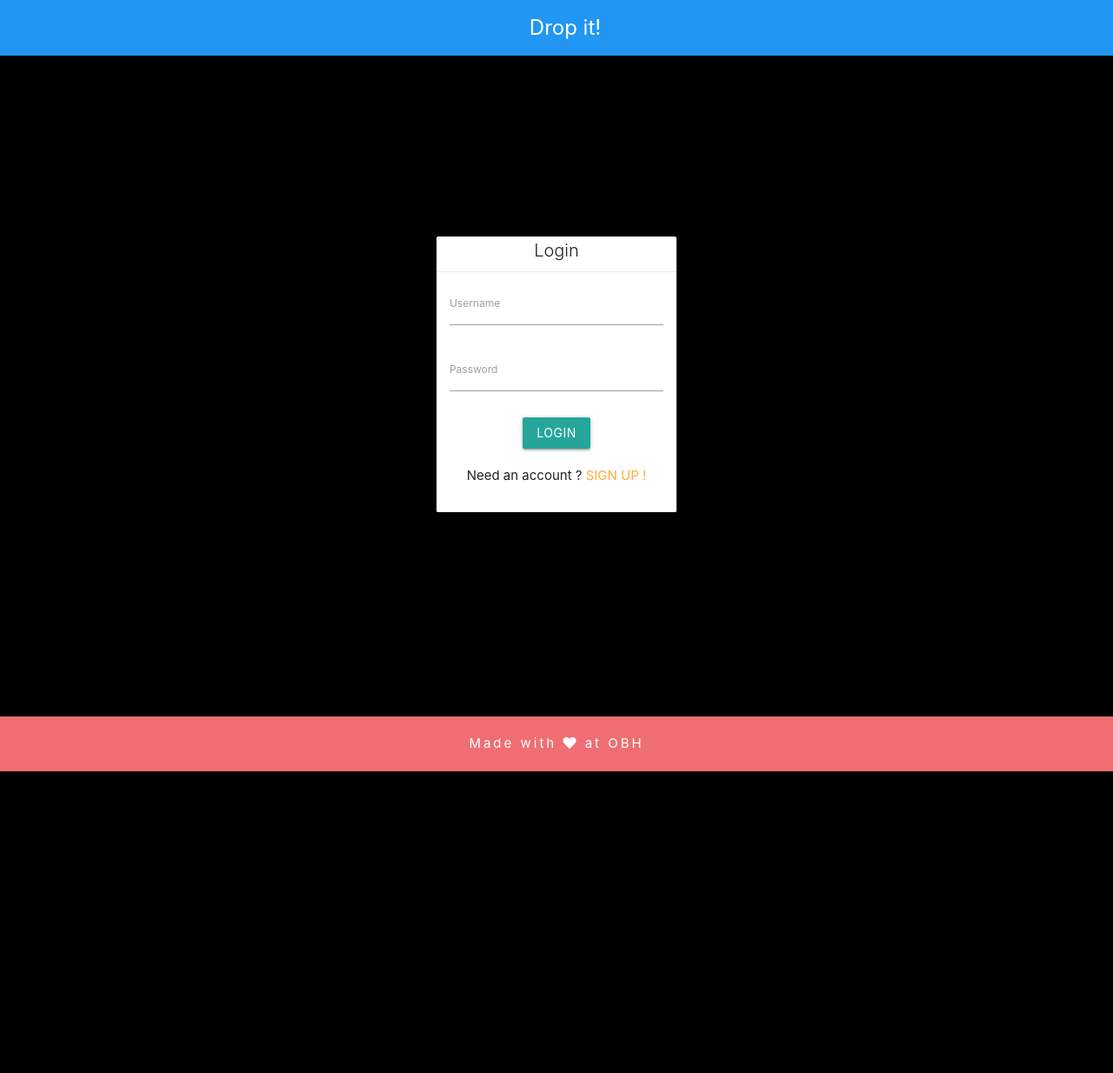
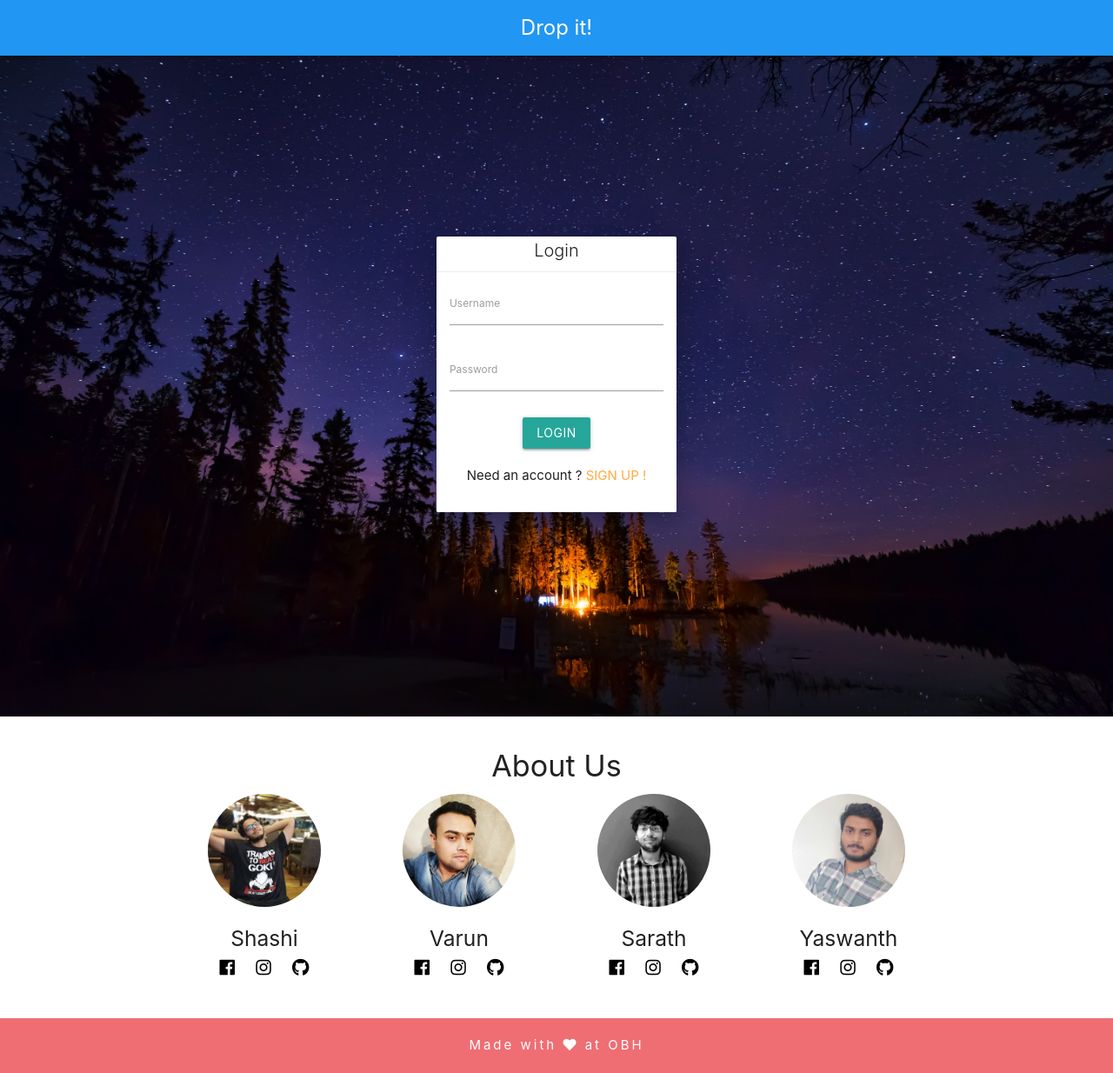
Before and after one commit to shashijangra22/Drop-it, a Flask app: page / in a window 1280 px wide. Shown: the whole page at 87% size. Before the commit the page ends 887 px from the top, so only its background shows below. Run offline with Flask 2, Linux system fonts and the light colour scheme; some libraries are stand-ins or nearby versions.

Commit message:
login page fixes

```diff
--- a/app/static/loginPage.css
+++ b/app/static/loginPage.css
@@ -20,10 +20,3 @@ input{
 label{
   font-size: 0.8rem !important;
 }
-
-@media(min-width: 992px)
-{
-  .brand-logo{
-    padding-left: 20px !important;
-  }
-}
--- a/app/templates/login.html
+++ b/app/templates/login.html
@@ -14,7 +14,7 @@
   </nav>
 </div>
 
-<div class="section valign-wrapper" style="background: black no-repeat center fixed;background-size: cover;height: 95vh">
+<div class="section valign-wrapper" style="background: url({{url_for('static',filename='back.jpg')}}) no-repeat center fixed;background-size: cover;height: 95vh">
 	<div class="row container">
 		<div class="col l4 offset-l4 s12 m12">
 			<div id="LoginFormCard" class="card valign z-depth-5"">
@@ -124,6 +124,39 @@
 		</div>
 	</div>
 </div>
+<div class="section" style="text-align: center;">
+	<h4>About Us</h4>
+	<div class="row container">
+		<div class="col m12 s12 l3" style="text-align: center;margin-bottom: 10px">
+			<img src="{{url_for('static',filename='shashi.jpeg')}}" class="circle team" >
+			<h5>Shashi</h5>
+			<a href="https://www.facebook.com/shashijangra22"><i class="fab fa-facebook iconpadding"></i></a>
+            <a href="https://www.instagram.com/shashijangra/"><i class="fab fa-instagram iconpadding"></i></a>
+            <a href="https://github.com/shashijangra22"><i class="fab fa-github iconpadding"></i></a>
+		</div>
+		<div class="col m12 s12 l3" style="text-align: center;margin-bottom: 10px">
+			<img src="{{url_for('static',filename='varun.jpg')}}" class="circle team">
+			<h5>Varun</h5>
+			<a href="https://www.facebook.com/varun.gupte.1"><i class="fab fa-facebook iconpadding"></i></a>
+            <a href="https://www.instagram.com/gupte_varun"><i class="fab fa-instagram iconpadding"></i></a>
+            <a href="https://github.com/varungupte"><i class="fab fa-github iconpadding"></i></a>
+		</div>
+		<div class="col m12 s12 l3" style="text-align: center;margin-bottom: 10px">
+			<img src="{{url_for('static',filename='sarath.jpeg')}}" class="circle team" >
+			<h5>Sarath</h5>
+			<a href="https://www.facebook.com/sarath.chandra.5283"><i class="fab fa-facebook iconpadding" ></i></a>
+            <a href="https://www.instagram.com/sarath789"><i class="fab fa-instagram iconpadding"></i></a>
+            <a href="https://github.com/saratIIIT"><i class="fab fa-github iconpadding"></i></a>
+		</div>
+		<div class="col m12 s12 l3" style="text-align: center;margin-bottom: 10px">
+			<img src="{{url_for('static',filename='yaswanth.jpeg')}}" class="circle team" >
+			<h5>Yaswanth</h5>
+			<a href="https://www.facebook.com/yassu.yaswanth"><i class="fab fa-facebook iconpadding"></i></a>
+            <a href="https://www.instagram.com/yassu_yaswanth"><i class="fab fa-instagram iconpadding"></i></a>
+            <a href="https://github.com/yaswanthkoravi"><i class="fab fa-github iconpadding"></i></a>
+		</div>
+	</div>
+</div>
 <footer class="page-footer">
 	    Made with <i class="fa fa-heart"></i> at OBH
 	</footer>
```
Also changed, not shown: app/static/back.jpg (added), app/static/sarath.jpeg (added), app/static/shashi.jpeg (added), app/static/varun.jpg (added), app/static/yaswanth.jpeg (added).
